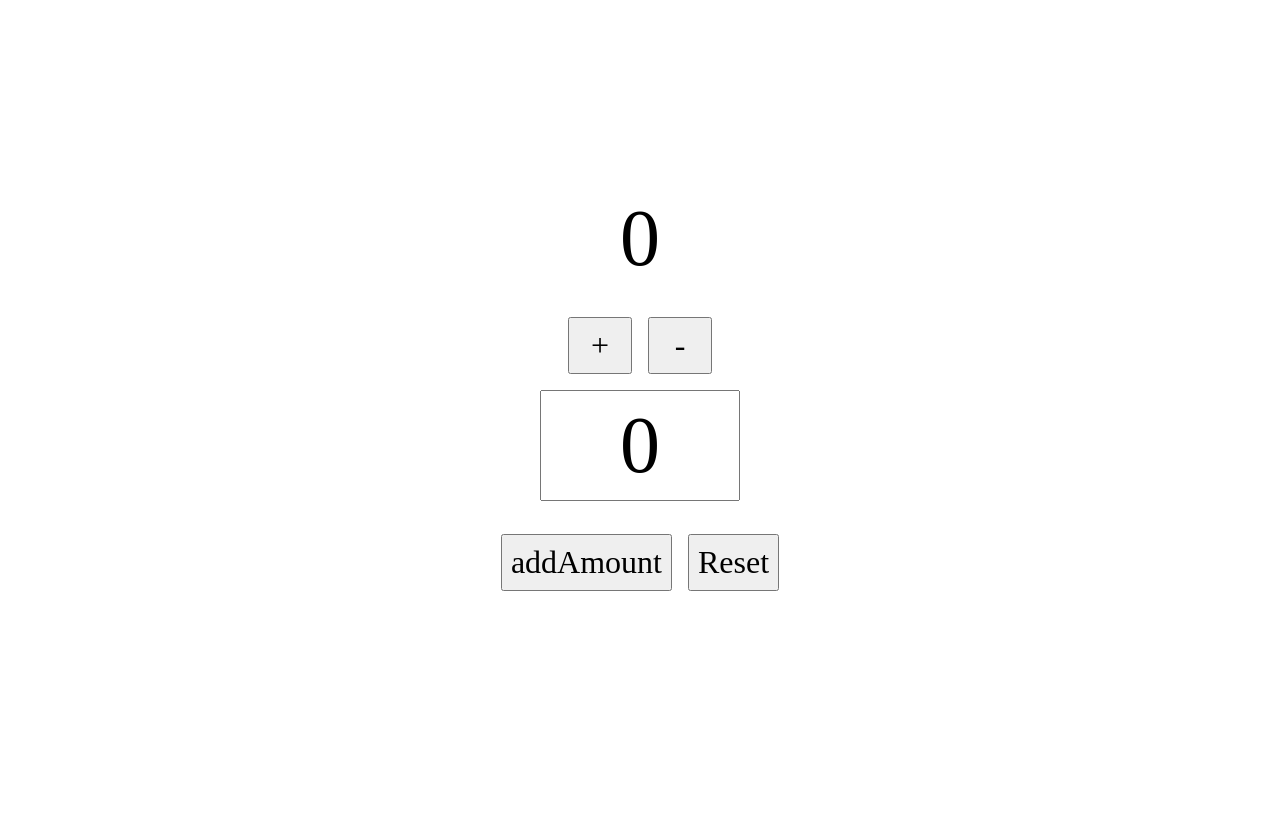
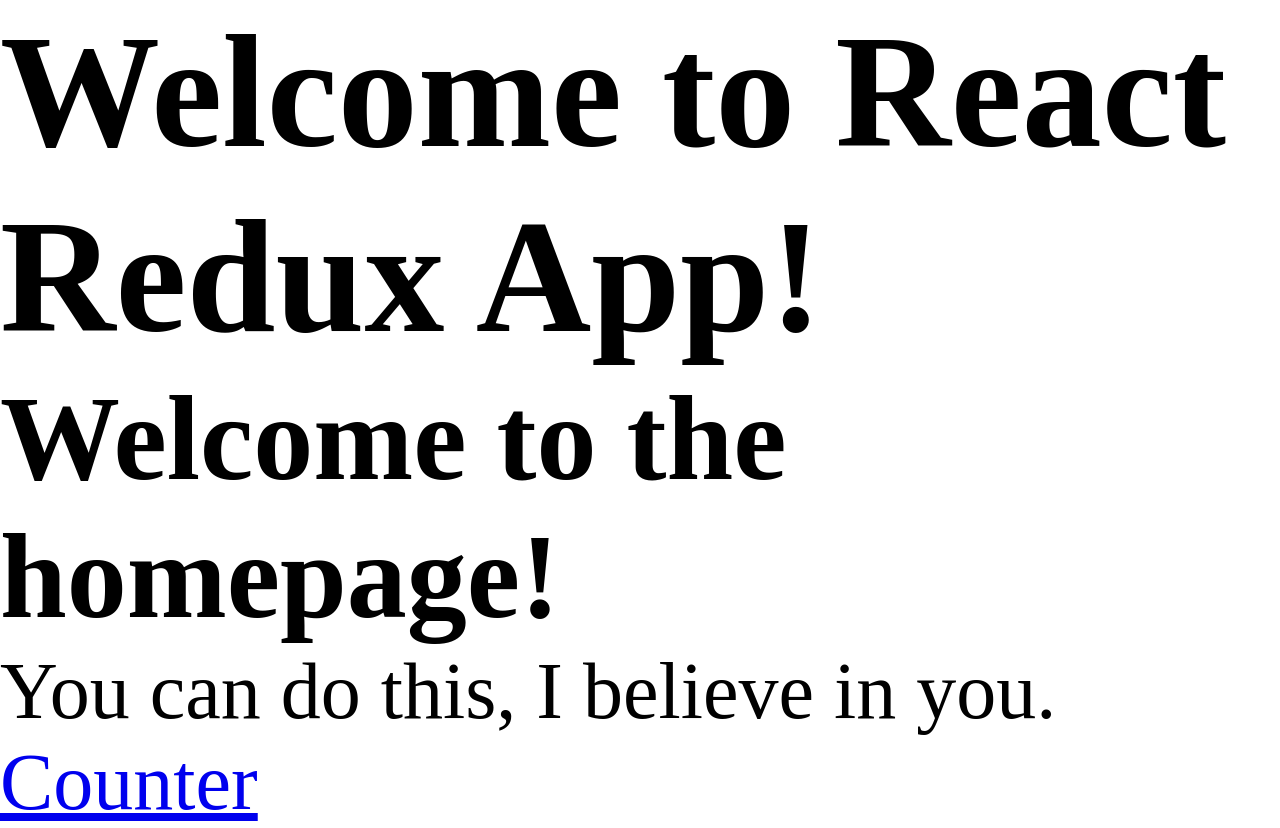
Before and after one commit to KrzysztofHum/ReduxApp, a React (Create React App) app: page / in a window 1280 px wide. Before the commit the page ends 800 px from the top, so only its background shows below. Built offline with nearby package versions, Linux system fonts and the light colour scheme.

Commit message:
add react-router

```diff
--- a/package.json
+++ b/package.json
@@ -10,6 +10,7 @@
     "react": "^18.1.0",
     "react-dom": "^18.1.0",
     "react-redux": "^8.0.2",
+    "react-router-dom": "6",
     "react-scripts": "5.0.1",
     "web-vitals": "^2.1.0"
   },
--- a/src/App.js
+++ b/src/App.js
@@ -1,9 +1,16 @@
+import * as React from "react";
+import { Routes, Route } from "react-router-dom";
 import Counter from "./features/counter/Counter";
+import Home from "./Home";
 
 function App() {
   return (
     <main className="App">
-      <Counter />
+      <h1>Welcome to React Redux App!</h1>
+      <Routes>
+        <Route path="/" element={<Home />} />
+        <Route path="counter" element={<Counter />} />
+      </Routes>
     </main>
   );
 }
--- /dev/null
+++ b/src/Home.js
@@ -0,0 +1,18 @@
+import React from "react";
+import { Link } from "react-router-dom";
+
+const Home = () => {
+  return (
+    <>
+      <main>
+        <h2>Welcome to the homepage!</h2>
+        <p>You can do this, I believe in you.</p>
+      </main>
+      <nav>
+        <Link to="/counter">Counter</Link>
+      </nav>
+    </>
+  );
+};
+
+export default Home;
--- a/src/index.js
+++ b/src/index.js
@@ -1,5 +1,6 @@
 import React from "react";
 import ReactDOM from "react-dom/client";
+import { BrowserRouter } from "react-router-dom";
 import "./index.css";
 import App from "./App";
 import { store } from "./app/store";
@@ -9,7 +10,9 @@
 root.render(
   <React.StrictMode>
     <Provider store={store}>
-      <App />
+      <BrowserRouter>
+        <App />
+      </BrowserRouter>
     </Provider>
   </React.StrictMode>
 );
```
Also changed, not shown: 1 other file (tests, documents, lock files or other folders).
